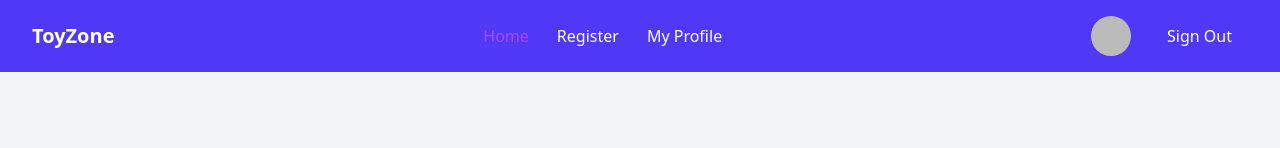
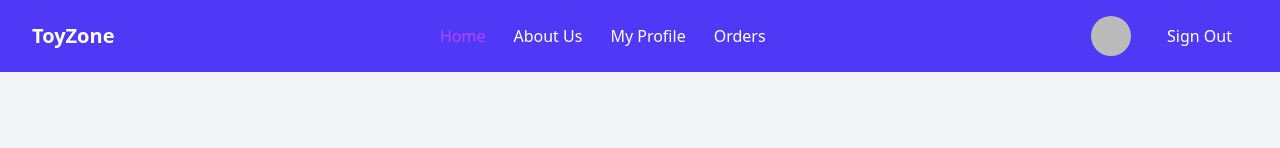
Before and after one commit to sajib-rahman90/assignment-09-toyzone, a React (Vite) app: page / in a window 1280 px wide. Shown: the top 148 px of the page. Built offline with nearby package versions, Linux system fonts and the light colour scheme; no server answers; sample sign-in values are in the browser's storage.

Commit message:
added Orders page and About Us page in my projects

```diff
--- /dev/null
+++ b/public/orders.json
@@ -0,0 +1,34 @@
+[
+  {
+    "id": 1,
+    "toyName": "Remote Control Car",
+    "price": 45,
+    "image": "https://img.kwcdn.com/product/fancy/8f5c7189-ab88-4685-896d-1441a0a60120.jpg",
+    "date": "2026-02-10",
+    "status": "Delivered"
+  },
+  {
+    "id": 2,
+    "toyName": "Lego Building Set",
+    "price": 60,
+    "image": "https://images.unsplash.com/photo-1620309668391-26ac1c90f61b?q=80&w=2069&auto=format&fit=crop&ixlib=rb-4.1.0&ixid=M3wxMjA3fDB8MHxwaG90by1wYWdlfHx8fGVufDB8fHx8fA%3D%3D",
+    "date": "2026-02-18",
+    "status": "Pending"
+  },
+  {
+    "id": 3,
+    "toyName": "Toy Robot",
+    "price": 35,
+    "image": "https://plus.unsplash.com/premium_photo-1681297399454-fec2cd6c0618?q=80&w=1332&auto=format&fit=crop&ixlib=rb-4.1.0&ixid=M3wxMjA3fDB8MHxwaG90by1wYWdlfHx8fGVufDB8fHx8fA%3D%3D",
+    "date": "2026-02-25",
+    "status": "Delivered"
+  },
+  {
+    "id": 4,
+    "toyName": "Doll House",
+    "price": 55,
+    "image": "https://images.unsplash.com/photo-1766957428038-2cb9ac1e2dd8?q=80&w=1171&auto=format&fit=crop&ixlib=rb-4.1.0&ixid=M3wxMjA3fDB8MHxwaG90by1wYWdlfHx8fGVufDB8fHx8fA%3D%3D",
+    "date": "2026-03-01",
+    "status": "Processing"
+  }
+]
--- a/src/Components/Navbar.jsx
+++ b/src/Components/Navbar.jsx
@@ -36,10 +36,10 @@ const Navbar = () => {
             </NavLink>
 
             <NavLink
-              to={"/register"}
+              to={"/about-us"}
               className={({ isActive }) => (isActive ? "text-purple-500" : "")}
             >
-              Register
+              About Us
             </NavLink>
             {user && (
               <NavLink
@@ -49,6 +49,16 @@ const Navbar = () => {
                 }
               >
                 My Profile
+              </NavLink>
+            )}
+            {user && (
+              <NavLink
+                to={"my-orders"}
+                className={({ isActive }) =>
+                  isActive ? "text-purple-500" : ""
+                }
+              >
+                Orders
               </NavLink>
             )}
           </div>
--- /dev/null
+++ b/src/Pages/AboutUs.jsx
@@ -0,0 +1,107 @@
+import React from "react";
+import PageTitle from "../Components/PageTitle";
+
+const AboutUs = () => {
+  return (
+    <div className="bg-gray-100 py-12 px-6">
+      <PageTitle title="About Us" />
+      <div className="max-w-6xl mx-auto">
+        {/* Heading */}
+        <div className="text-center py-16 ">
+          <h1 className="text-4xl font-bold text-indigo-600 mb-4">
+            About ToyZone
+          </h1>
+          <p className="text-gray-600 font-medium max-w-2xl mx-auto">
+            ToyZone is a fun and trusted online toy marketplace where parents
+            can easily find safe, creative, and educational toys for children of
+            all ages.
+          </p>
+        </div>
+
+        {/* Content */}
+        <div className="bg-[#e0f5f0] grid md:grid-cols-2 gap-10 shadow items-center">
+          {/* Image */}
+          <div>
+            <img
+              src="https://images.unsplash.com/photo-1608889175123-8ee362201f81"
+              alt="Toy store"
+              className="rounded-xl shadow-lg w-full"
+            />
+          </div>
+
+          {/* Text */}
+          <div>
+            <h2 className="text-4xl font-semibold mb-4 text-gray-800">
+              Our Mission
+            </h2>
+
+            <p className="text-gray-600 font-medium mb-4">
+              Our goal is simple. We want to bring joy and creativity into
+              children's lives through carefully selected toys. Every toy in
+              ToyZone is chosen to inspire imagination, learning, and fun.
+            </p>
+
+            <p className="text-gray-600 font-medium mb-4">
+              We believe toys are more than just entertainment. They help
+              children develop creativity, problem solving skills, and social
+              interaction.
+            </p>
+
+            <p className="text-gray-600 font-medium">
+              ToyZone offers a wide variety of toys including educational toys,
+              action figures, puzzles, and creative play sets. Our team works
+              hard to make sure every toy meets quality and safety standards.
+            </p>
+          </div>
+        </div>
+
+        {/* Extra Section */}
+        <div className="mt-12 grid md:grid-cols-3 gap-6 text-center">
+          {/* Card 1 */}
+          <div className="bg-white border border-gray-100 p-8 rounded-2xl shadow-md hover:shadow-xl hover:-translate-y-1 transition-all duration-300 group cursor-pointer">
+            <div className="flex items-center justify-center w-14 h-14 bg-indigo-100 rounded-full mx-auto mb-5">
+              <span className="text-2xl">🧸</span>
+            </div>
+            <h3 className="text-xl font-semibold text-indigo-600 mb-2">
+              Quality Toys
+            </h3>
+            <p className="text-gray-500 text-sm leading-relaxed">
+              We carefully select toys that are safe, durable, and enjoyable for
+              kids.
+            </p>
+          </div>
+
+          {/* Card 2 */}
+          <div className="bg-white border border-gray-100 p-8 rounded-2xl shadow-md hover:shadow-xl hover:-translate-y-1 transition-all duration-300 group cursor-pointer">
+            <div className="flex items-center justify-center w-14 h-14 bg-indigo-100 rounded-full mx-auto mb-5">
+              <span className="text-2xl">🛡️</span>
+            </div>
+            <h3 className="text-xl font-semibold text-indigo-600 mb-2">
+              Trusted Store
+            </h3>
+            <p className="text-gray-500 text-sm leading-relaxed">
+              Parents trust ToyZone because we focus on quality and customer
+              satisfaction.
+            </p>
+          </div>
+
+          {/* Card 3 */}
+          <div className="bg-white border border-gray-100 p-8 rounded-2xl shadow-md hover:shadow-xl hover:-translate-y-1 transition-all duration-300 group cursor-pointer">
+            <div className="flex items-center justify-center w-14 h-14 bg-indigo-100 rounded-full mx-auto mb-5">
+              <span className="text-2xl">😊</span>
+            </div>
+            <h3 className="text-xl font-semibold text-indigo-600 mb-2">
+              Happy Kids
+            </h3>
+            <p className="text-gray-500 text-sm leading-relaxed">
+              Our biggest success is seeing children happy while playing with
+              our toys.
+            </p>
+          </div>
+        </div>
+      </div>
+    </div>
+  );
+};
+
+export default AboutUs;
--- /dev/null
+++ b/src/Pages/Orders.jsx
@@ -0,0 +1,70 @@
+import React, { useEffect, useState } from "react";
+import PageTitle from "../Components/PageTitle";
+
+const Orders = () => {
+  const [orders, setOrders] = useState([]);
+
+  useEffect(() => {
+    fetch("/orders.json")
+      .then((res) => res.json())
+      .then((data) => setOrders(data));
+  }, []);
+
+  return (
+    <div className="w-full mx-auto bg-gray-100 p-8 ">
+      <PageTitle title="My Orders" />
+      <div className="max-w-4xl mx-auto">
+        <h1 className="text-3xl font-bold text-center text-indigo-600 mb-10">
+          My Orders
+        </h1>
+
+        <div className=" space-y-6">
+          {orders.map((order) => (
+            <div
+              key={order.id}
+              className="bg-white  rounded-xl shadow-sm hover:shadow-md transition p-4 md:p-6 flex flex-col md:flex-row md:items-center gap-5"
+            >
+              <div className="w-full md:w-32 h-40 md:h-24 shrink-0">
+                <img
+                  src={order.image}
+                  alt={order.toyName}
+                  className="w-full h-full object-cover rounded-lg"
+                />
+              </div>
+
+              <div className="flex-1">
+                <h2 className="text-lg font-semibold text-gray-800">
+                  {order.toyName}
+                </h2>
+
+                <p className="text-sm text-gray-500 mt-1">
+                  Order Date: {order.date}
+                </p>
+              </div>
+
+              <div className="font-semibold text-indigo-600 text-lg">
+                ${order.price}
+              </div>
+
+              <div>
+                <span
+                  className={`text-xs px-3 py-1 rounded-full ${
+                    order.status === "Delivered"
+                      ? "bg-green-100 text-green-600"
+                      : order.status === "Pending"
+                        ? "bg-yellow-100 text-yellow-600"
+                        : "bg-blue-100 text-blue-600"
+                  }`}
+                >
+                  {order.status}
+                </span>
+              </div>
+            </div>
+          ))}
+        </div>
+      </div>
+    </div>
+  );
+};
+
+export default Orders;
--- a/src/Routes/Routes.jsx
+++ b/src/Routes/Routes.jsx
@@ -8,6 +8,8 @@ import MyProfile from "../Pages/MyProfile";
 import PrivateRoute from "../PrivateRoute/PrivateRoute";
 import ToyDetails from "../Pages/ToyDetails";
 import Loading from "../Components/Loading";
+import Orders from "../Pages/Orders";
+import AboutUs from "../Pages/AboutUs";
 
 export const router = createBrowserRouter([
   {
@@ -46,6 +48,18 @@ export const router = createBrowserRouter([
         ),
         loader: () => fetch("/toys.json"),
       },
+      {
+        path: "my-orders",
+        element: (
+          <PrivateRoute>
+            <Orders />
+          </PrivateRoute>
+        ),
+      },
+      {
+        path: "about-us",
+        element: <AboutUs />,
+      },
     ],
   },
 ]);
```
